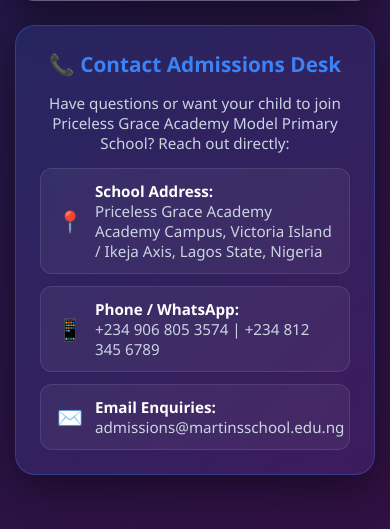
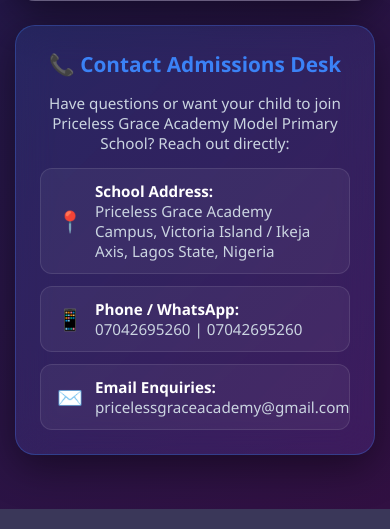
Before and after one commit to MartinsEaglewings/martins-primary-school-portal, a Flask app: page / in a window 390 px wide. Shown: the part 1710-2239 px from the top of the page. Run offline with Flask 3, Linux system fonts and the light colour scheme.

Commit message:
Update official phone to 07042695260, email to pricelessgraceacademy@gmail.com, and address

```diff
--- a/backend/app.py
+++ b/backend/app.py
@@ -23,24 +23,25 @@ os.makedirs(UPLOAD_FOLDER, exist_ok=True)
 # Initialize SQLite database tables
 init_db()
 
-# Official School Contact Details
+# Official Contact Details for Priceless Grace Academy
 SCHOOL_NAME = "Priceless Grace Academy"
+SCHOOL_ADDRESS = "Priceless Grace Academy Campus, Victoria Island / Ikeja Axis, Lagos State, Nigeria"
 PHONE_NUMBER = "07042695260"
 WHATSAPP_NUMBER = "2347042695260"
 SCHOOL_EMAIL = "pricelessgraceacademy@gmail.com"
 
 @app.route("/")
 def serve_index():
-    # If templates/index.html exists, render it. Otherwise, serve root fallback.
     template_path = os.path.join(app.template_folder, "index.html")
     if os.path.exists(template_path):
         return render_template("index.html")
-    return f"<h1>Welcome to {SCHOOL_NAME}</h1><p>Contact: {PHONE_NUMBER} | {SCHOOL_EMAIL}</p>"
+    return f"<h1>Welcome to {SCHOOL_NAME}</h1><p>Address: {SCHOOL_ADDRESS}</p><p>Contact: {PHONE_NUMBER} | {SCHOOL_EMAIL}</p>"
 
 @app.route("/api/config", methods=["GET"])
 def get_config():
     return jsonify({
         "school_name": SCHOOL_NAME,
+        "school_address": SCHOOL_ADDRESS,
         "phone_number": PHONE_NUMBER,
         "whatsapp_number": WHATSAPP_NUMBER,
         "email": SCHOOL_EMAIL
@@ -120,7 +121,6 @@ def submit_homework():
     db.commit()
     db.close()
 
-    # WhatsApp notification text pointing directly to 07042695260
     message = f"Hello {SCHOOL_NAME} Admin,%0A%0AStudent *{student_name}* ({class_level}) submitted homework for *{subject}*.%0AFile link: {file_url}"
     whatsapp_link = f"https://wa.me/{WHATSAPP_NUMBER}?text={message}"
 
--- a/templates/index.html
+++ b/templates/index.html
@@ -83,21 +83,21 @@
                     <span style="font-size: 1.3rem;">📍</span>
                     <div>
                         <strong>School Address:</strong>
-                        <span style="display: block; color: #cbd5e1;">Priceless Grace Academy Academy Campus, Victoria Island / Ikeja Axis, Lagos State, Nigeria</span>
+                        <span style="display: block; color: #cbd5e1;">Priceless Grace Academy Campus, Victoria Island / Ikeja Axis, Lagos State, Nigeria</span>
                     </div>
                 </div>
                 <div class="contact-item">
                     <span style="font-size: 1.3rem;">📱</span>
                     <div>
                         <strong>Phone / WhatsApp:</strong>
-                        <span style="display: block; color: #cbd5e1;">+234 906 805 3574 | +234 812 345 6789</span>
+                        <span style="display: block; color: #cbd5e1;">07042695260 | 07042695260</span>
                     </div>
                 </div>
                 <div class="contact-item">
                     <span style="font-size: 1.3rem;">✉️</span>
                     <div>
                         <strong>Email Enquiries:</strong>
-                        <span style="display: block; color: #cbd5e1;">admissions@martinsschool.edu.ng</span>
+                        <span style="display: block; color: #cbd5e1;">pricelessgraceacademy@gmail.com</span>
                     </div>
                 </div>
             </div>
```
